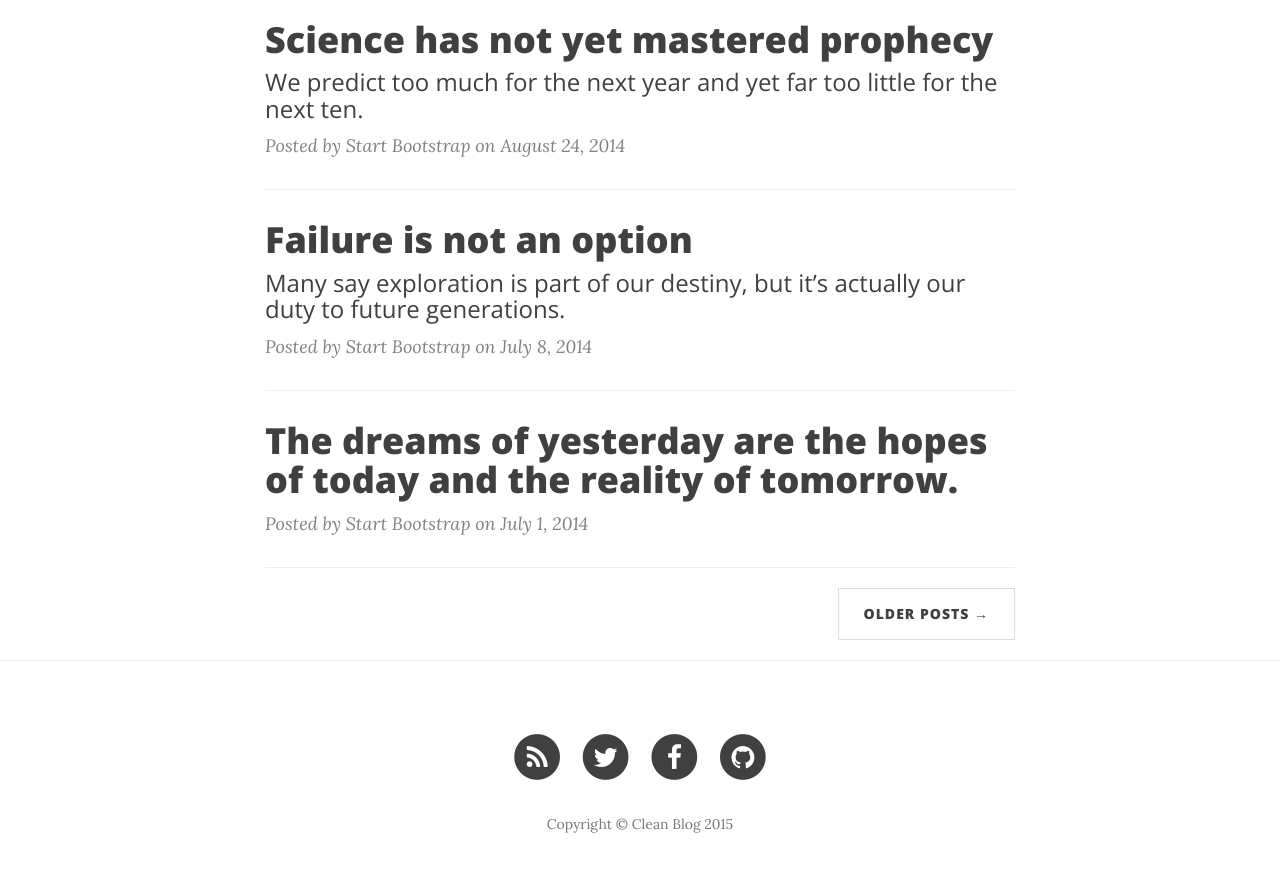
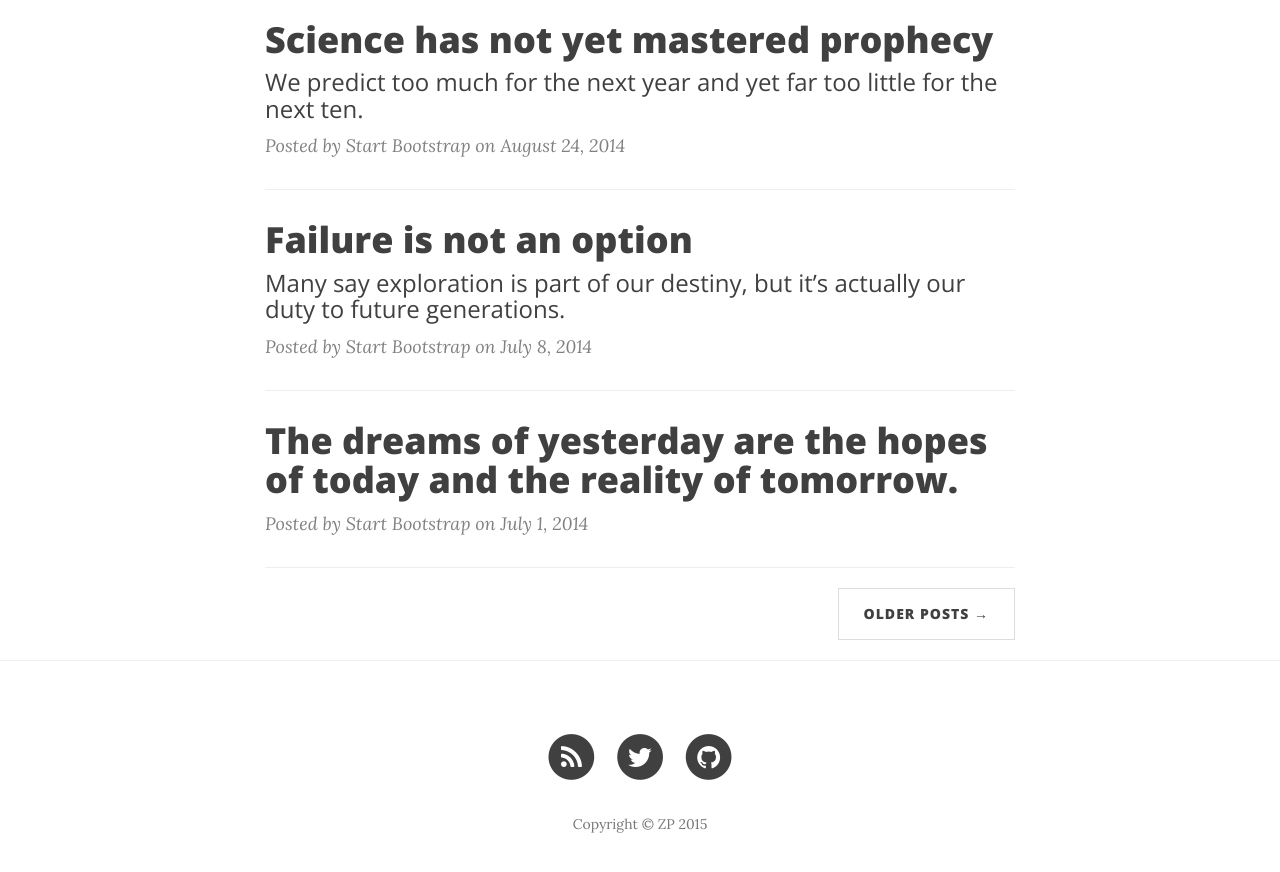
Before and after one commit to zcprytherch/zcprytherch.github.io, a Jekyll site: the page built from index.html, in a window 1280 px wide and 900 px high, scrolled down 939 px. Shown: the top 872 px of the window. Built offline with Jekyll 4.4.1, drawn with Linux system fonts in a browser that asks for light colours; nearby versions of some CDN libraries; the list of posts is cut into pages by our own code; part of the change alters nothing that is shown; some of the changed text lies outside the part shown.

```diff
--- a/_config.yml
+++ b/_config.yml
@@ -1,13 +1,12 @@
 # Site settings
-title: Clean Blog
+title: ZP
 header-img: img/home-bg.jpg
-email: your-email@yourdomain.com
-description: "Write your site description here. It will be used as your sites meta description as well!"
+email: prytherchzc@cf.ac.uk
+description: "This is the personal website of Dr Zoe Prytherch; lectuer at Cardiff University school of biosciences"
 baseurl: "/startbootstrap-clean-blog-jekyll"
 url: "http://yourdomain.com"
-twitter_username: SBootstrap
-github_username:  davidtmiller
-facebook_username:  IronSummitMedia
+twitter_username: DrZCPrytherch
+github_username: zcprytherch
 
 # Build settings
 markdown: kramdown
```
Also changed, not shown: 3 other files.
